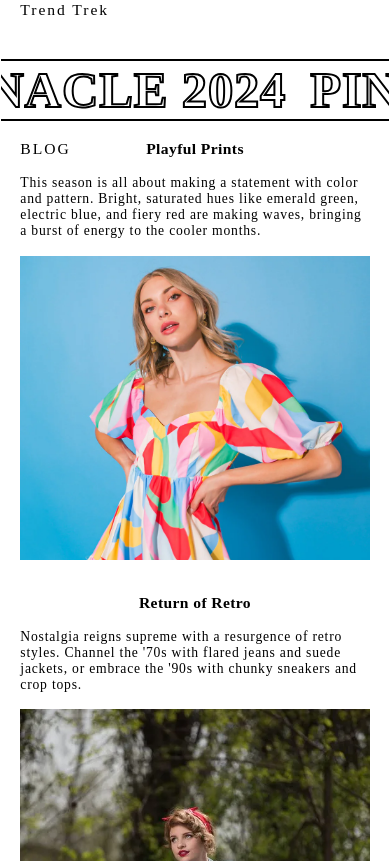
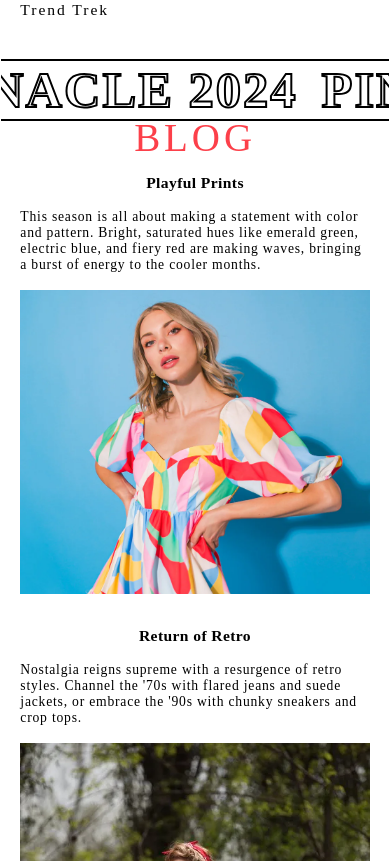
Before and after one commit to Umesh3211/Pinnacle, a plain HTML site: page index.html in a window 390 px wide. Shown: the part 2511-3372 px from the top of the page. Drawn offline with nearby package versions, Linux system fonts and the light colour scheme.

Commit message:
text -alignment changed

```diff
--- a/style.css
+++ b/style.css
@@ -825,6 +825,7 @@ html, body{
     }
     #marque h1{
         font-size: 6vh;
+        letter-spacing: 0.5vw;
     }
 
     #last-page{
@@ -839,9 +840,16 @@ html, body{
     #blog0{
         height: fit-content;
         position: absolute;
+        display: flex;
+        justify-content: center;
+        margin-left: 35%;
     }
     #blog0 h1{
-        font-size: 4vw;
+        font-size: 10vw;
+        letter-spacing: 1vw;
+        color: #FC404A;
+        font-weight: 500;
+        margin-top: -3vh;
     }
     #blog1{
         width: 100%;
@@ -854,6 +862,8 @@ html, body{
         text-align: center;
         letter-spacing: 0.1vw;
         margin-bottom: 2vh;
+        margin-top: 4vh;
+
     }
     #blog1 p{
         font-size: 3.5vw;
```
